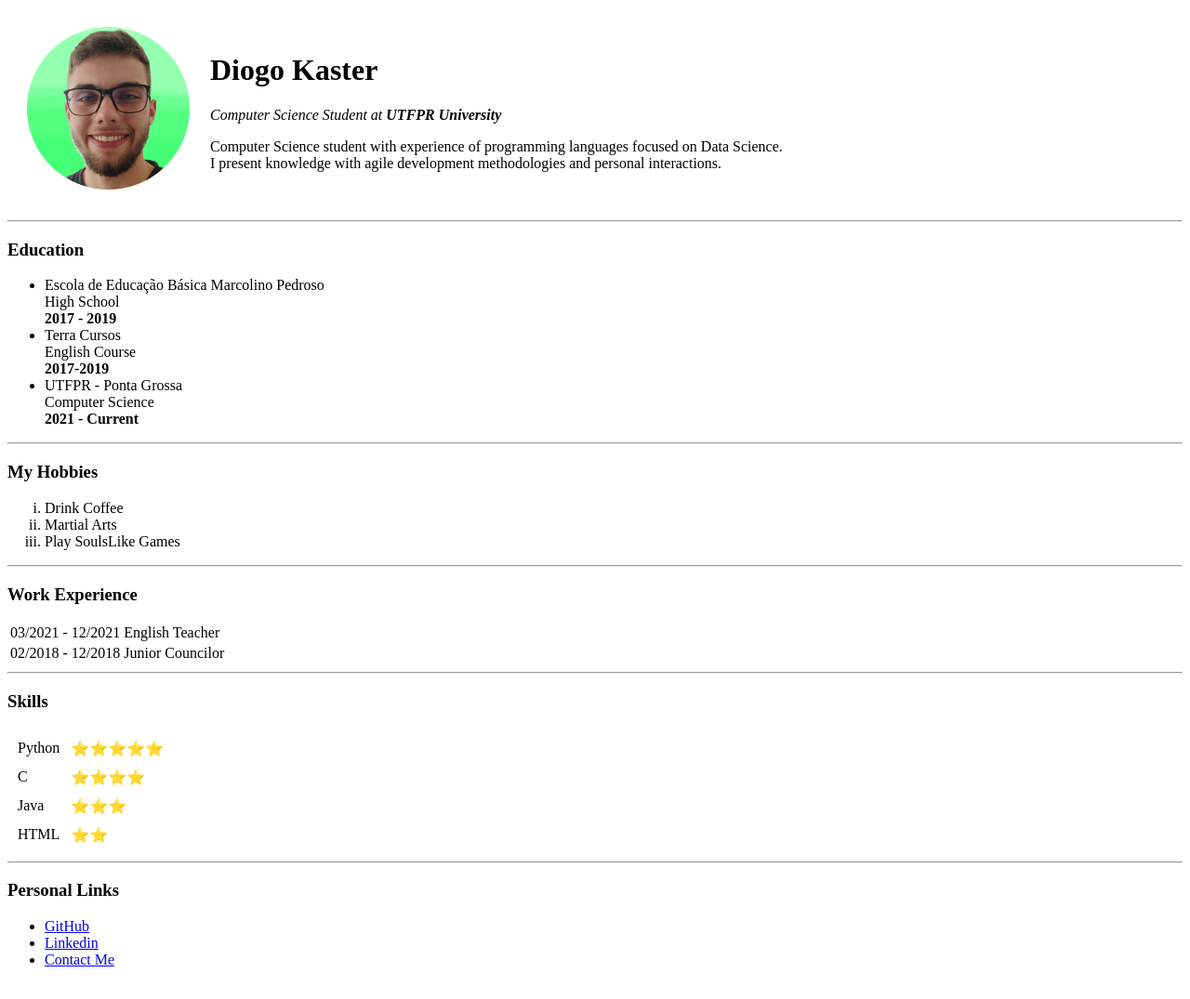
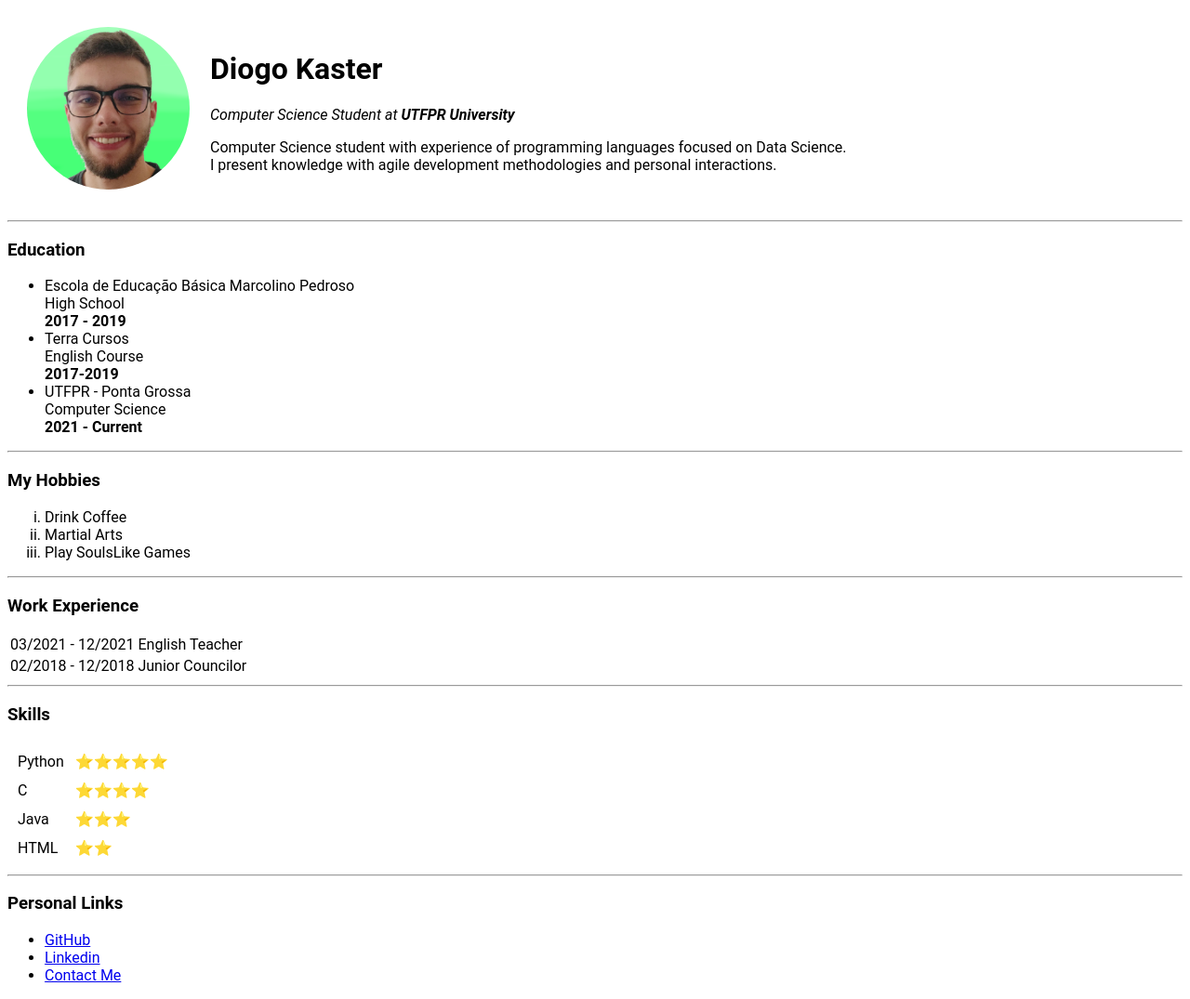
Before and after one commit to DiogoKaster/Kaster-Website, a website: page index.html in a window 1280 px wide. Shown: the whole page at 93% size. Drawn offline with Linux system fonts and the light colour scheme.

Commit message:
refactor: create folder structure and change the basic css props

```diff
--- a/index.html
+++ b/index.html
@@ -5,13 +5,14 @@
     <meta name="viewport"
           content="width=device-width, user-scalable=no, initial-scale=1.0, maximum-scale=1.0, minimum-scale=1.0">
     <meta http-equiv="X-UA-Compatible" content="ie=edge">
+    <link rel="stylesheet" href="./src/styles/main.css">
     <title>Diogo Personal Site</title>
 </head>
 <body>
-    <table cellspacing="20">
+    <table cellspacing="20" class="main-description">
         <tr>
             <td>
-                <img src="images/kaste lindo-modified.png" alt ="Diogo profile picture" width="175" height="175">
+                <img src="./src/assets/images/Diogo profile picture.png" alt ="Diogo profile picture" class="profile-picture">
             </td>
             <td>
                 <h1>Diogo Kaster</h1>
@@ -94,7 +95,7 @@
     <ul>
         <li><a href="https://github.com/DiogoKaster" target="_blank">GitHub</a></li>
         <li><a href="https://www.linkedin.com/in/diogokaster/" target="_blank">Linkedin</a></li>
-        <li><a href="contact.html" target="_blank">Contact Me</a></li>
+        <li><a href="./src/pages/contact.html" target="_blank">Contact Me</a></li>
     </ul>
 </body>
 </html>
--- /dev/null
+++ b/src/styles/main.css
@@ -0,0 +1,9 @@
+*{
+  font-family: 'Roboto', sans-serif;
+}
+.profile-picture{
+  width: 175px;
+  height: 175px;
+  border-radius: 50%;
+  box-shadow: 0 0 0 2px #fff;
+}
```
Also changed, not shown: src/assets/images/Diogo profile picture.png (renamed from images/Diogo profile picture.png), src/assets/images/kaste lindo-modified.png (renamed from images/kaste lindo-modified.png), src/pages/contact.html (renamed from contact.html).
